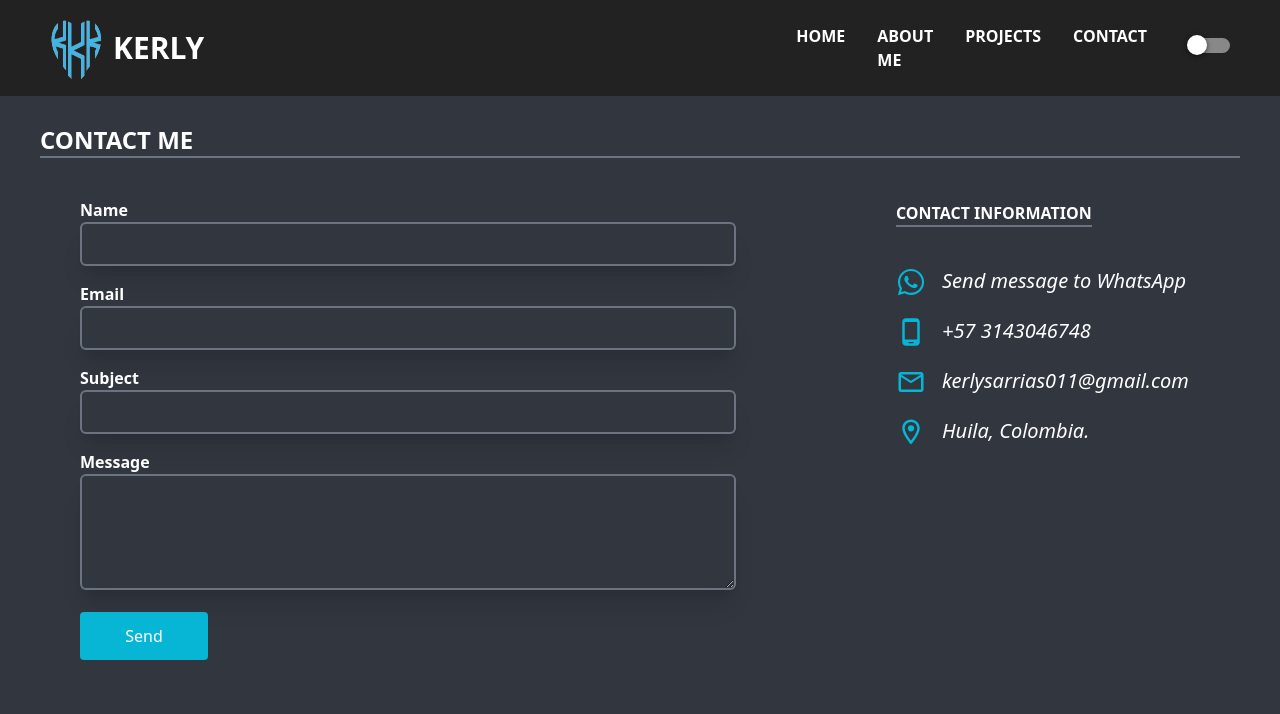
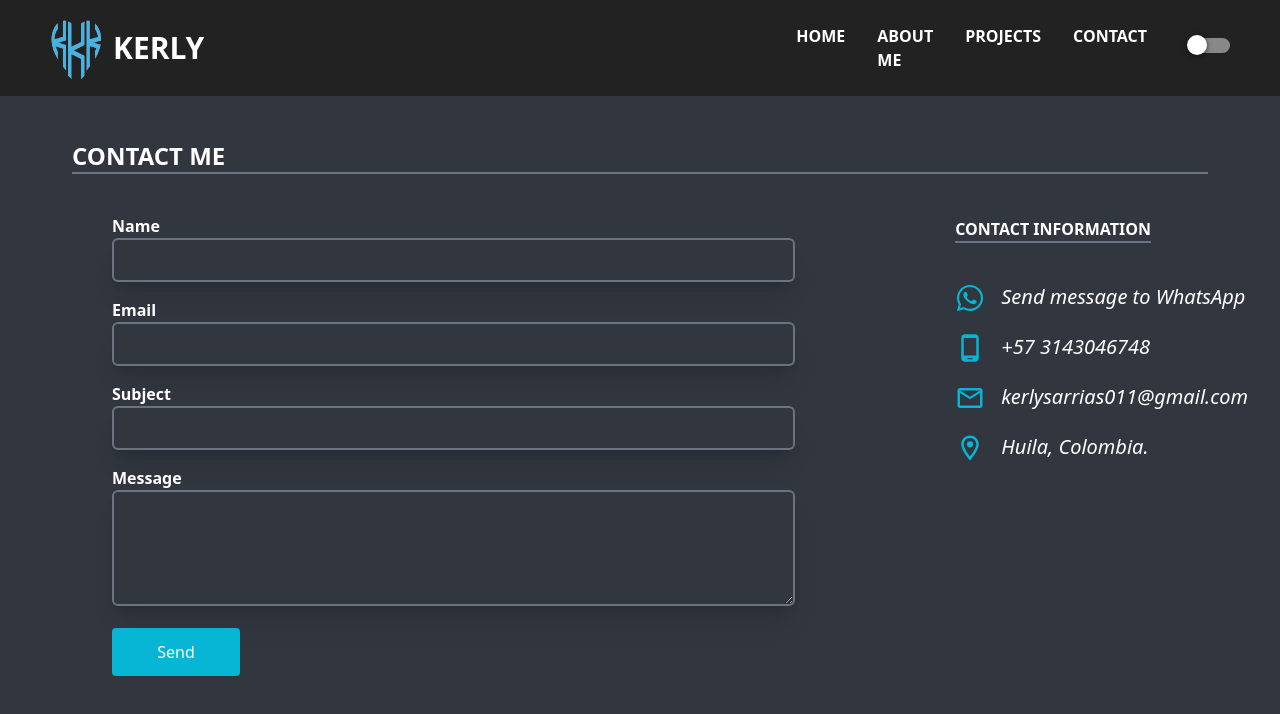
Before and after one commit to KerlyVanesaSarrias/portfolio, a React (Vite) app: page /contact in a window 1280 px wide. Shown: the top 714 px of the page. Built offline with nearby package versions, Linux system fonts and the light colour scheme.

Commit message:
add changes

```diff
--- a/src/components/Carousel/Carousel.jsx
+++ b/src/components/Carousel/Carousel.jsx
@@ -78,8 +78,7 @@ import 'swiper/css/scrollbar';
 
 export default () => {
     return (
-        <Swiper className='md:pl-10 pl-24 mt-10 md:mt-0 pr-24  gap-28 flex-wrap'
-
+        <Swiper
             modules={[Navigation, Pagination, Scrollbar, A11y]}
             spaceBetween={50}
             slidesPerView={3}
@@ -88,7 +87,6 @@ export default () => {
             scrollbar={{ draggable: true }}
             onSwiper={(swiper) => console.log(swiper)}
             onSlideChange={() => console.log('slide change')}
-
             breakpoints={{
                 320: {
                     slidesPerView: 1,
@@ -109,7 +107,7 @@ export default () => {
             }}
         >
             <div className=''>
-            <SwiperSlide>
+                <SwiperSlide>
                 <a href='https://pokedex-omega-khaki.vercel.app/' target="_blank" rel="noopener noreferrer" className="project-container">
                         <img src={Pokedex} className="project-image" />
                         <h2 className="project-tittle">Pokedex</h2>
--- a/src/components/Contact/InfContact.jsx
+++ b/src/components/Contact/InfContact.jsx
@@ -5,8 +5,8 @@ import { MdOutlinePhoneAndroid, MdOutlineMail, MdOutlineLocationOn   } from "rea
 
 const InfContact = () => {
     return (
-    <div className=' pl-20' >
-        <div className=' dark-text gap-10 w-96'>
+    <div className='pl-20' >
+        <div className='dark-text gap-10'>
             <h3 className='brand inline-block  text-base'>CONTACT INFORMATION</h3>
             <address>
                 <div className='mb-5 mt-10'>
--- a/src/pages/ContactPage.jsx
+++ b/src/pages/ContactPage.jsx
@@ -4,7 +4,7 @@ import InfContact from '../components/Contact/InfContact'
 
 const ContactPage = () => {
     return (
-        <div className='w-full '>
+        <div className='w-full p-4 md: px-8'>
             <h1 className='md:px-10  px-2'> <div className='brand pt-7'>CONTACT ME </div></h1>
             <div className='w-full flex flex-col md:flex-row  justify-center'>
                 <div className='w-full'><FormContact/></div>
```
